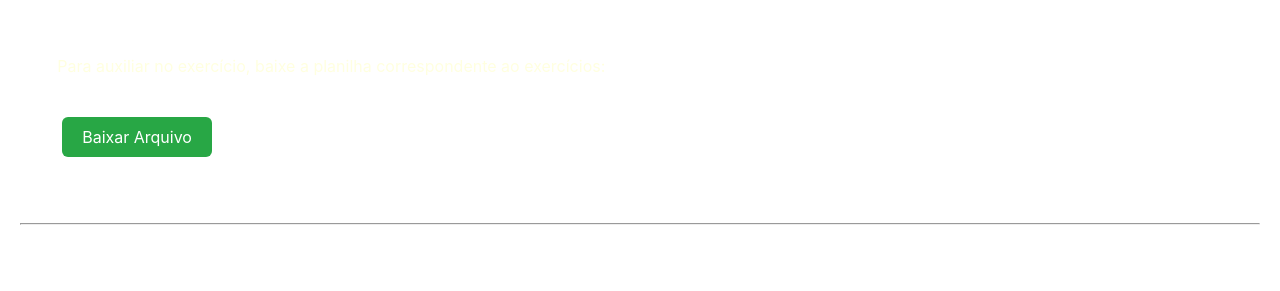
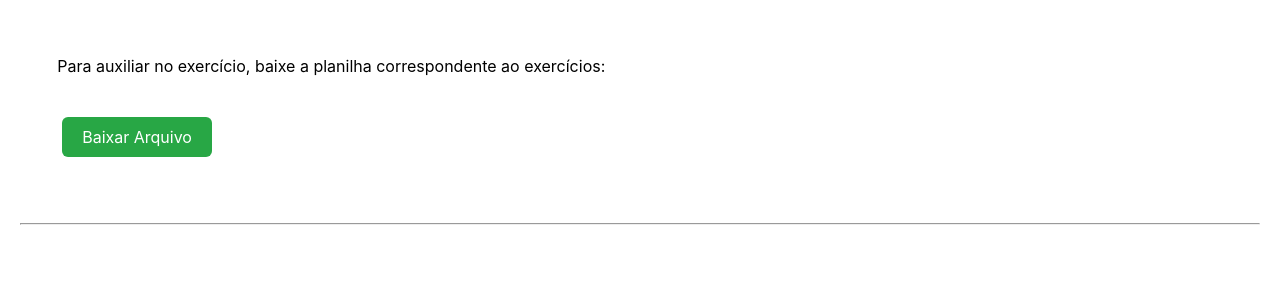
Before and after one commit to leeefigueiredo/TesteExcel_RH, a plain HTML site: page 01_Excel.html in a window 1280 px wide. Shown: the part 92-383 px from the top of the page. Drawn offline with Linux system fonts and the light colour scheme.

Commit message:
Update 02_Excel.css

```diff
--- a/02_Excel.css
+++ b/02_Excel.css
@@ -6,7 +6,7 @@ html{
 body {
     font-family: -apple-system, BlinkMacSystemFont, "Segoe UI", Helvetica, Arial, sans-serif, "Apple Color Emoji", "Segoe UI Emoji";
     background-color: #white;
-    color: #ffffe0;
+    color: #black;
     margin: 0;
     padding: 0;
     display: flex;
```
